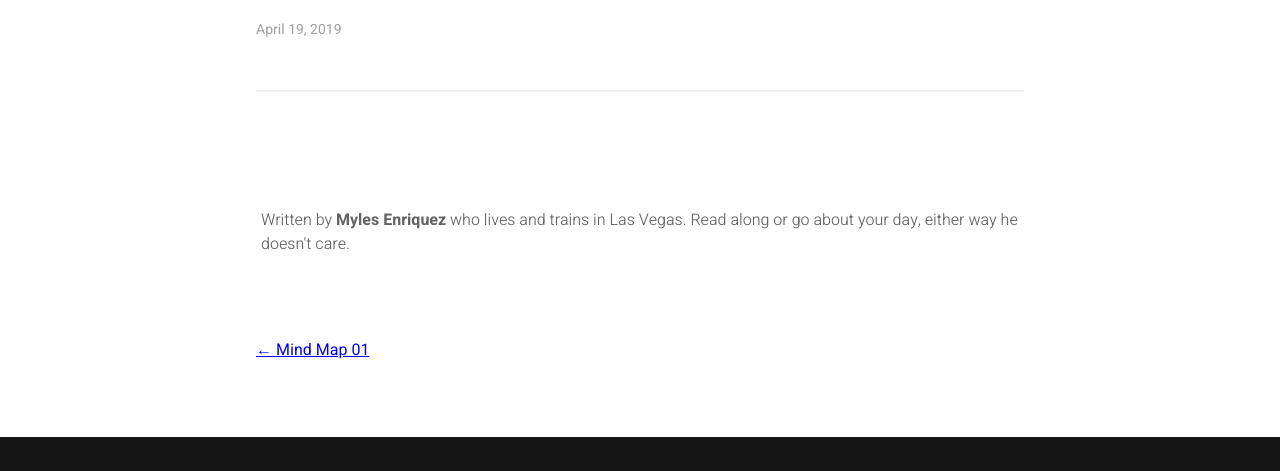
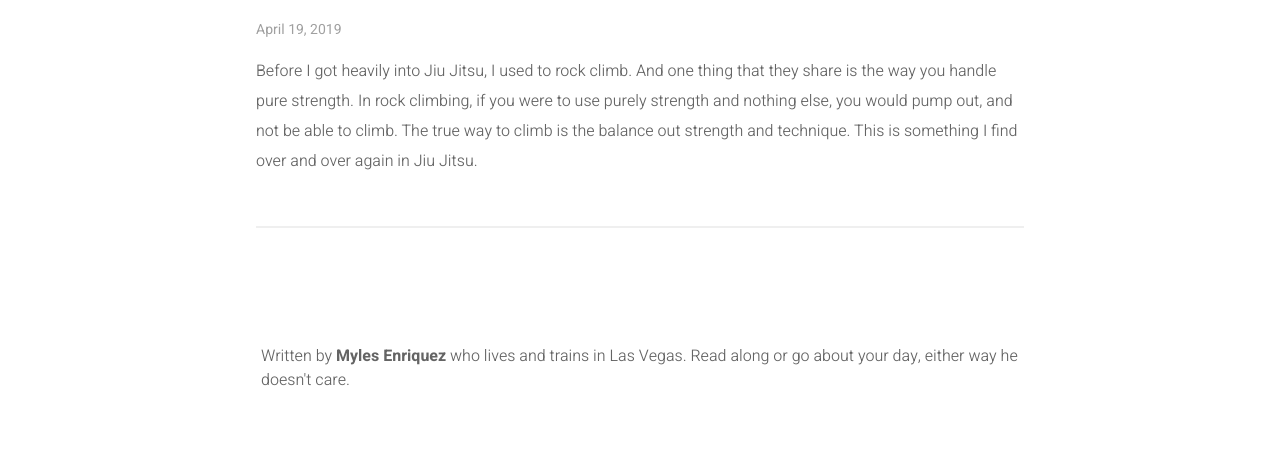
Before and after one commit to enriquezm/bjj, a Gatsby site: page /structure-over-strength/ in a window 1280 px wide. Shown: the part 245-716 px from the top of the page. Built offline with nearby package versions, Linux system fonts and the light colour scheme; Gatsby itself is replaced by a stand-in of ours.

Commit message:
Update with content.

```diff
--- a/content/blog/structure-over-strength/index.md
+++ b/content/blog/structure-over-strength/index.md
@@ -5,3 +5,5 @@ description: ""
 color: "white"
 stripes: 0
 ---
+
+Before I got heavily into Jiu Jitsu, I used to rock climb. And one thing that they share is the way you handle pure strength. In rock climbing, if you were to use purely strength and nothing else, you would pump out, and not be able to climb. The true way to climb is the balance out strength and technique. This is something I find over and over again in Jiu Jitsu.
```
